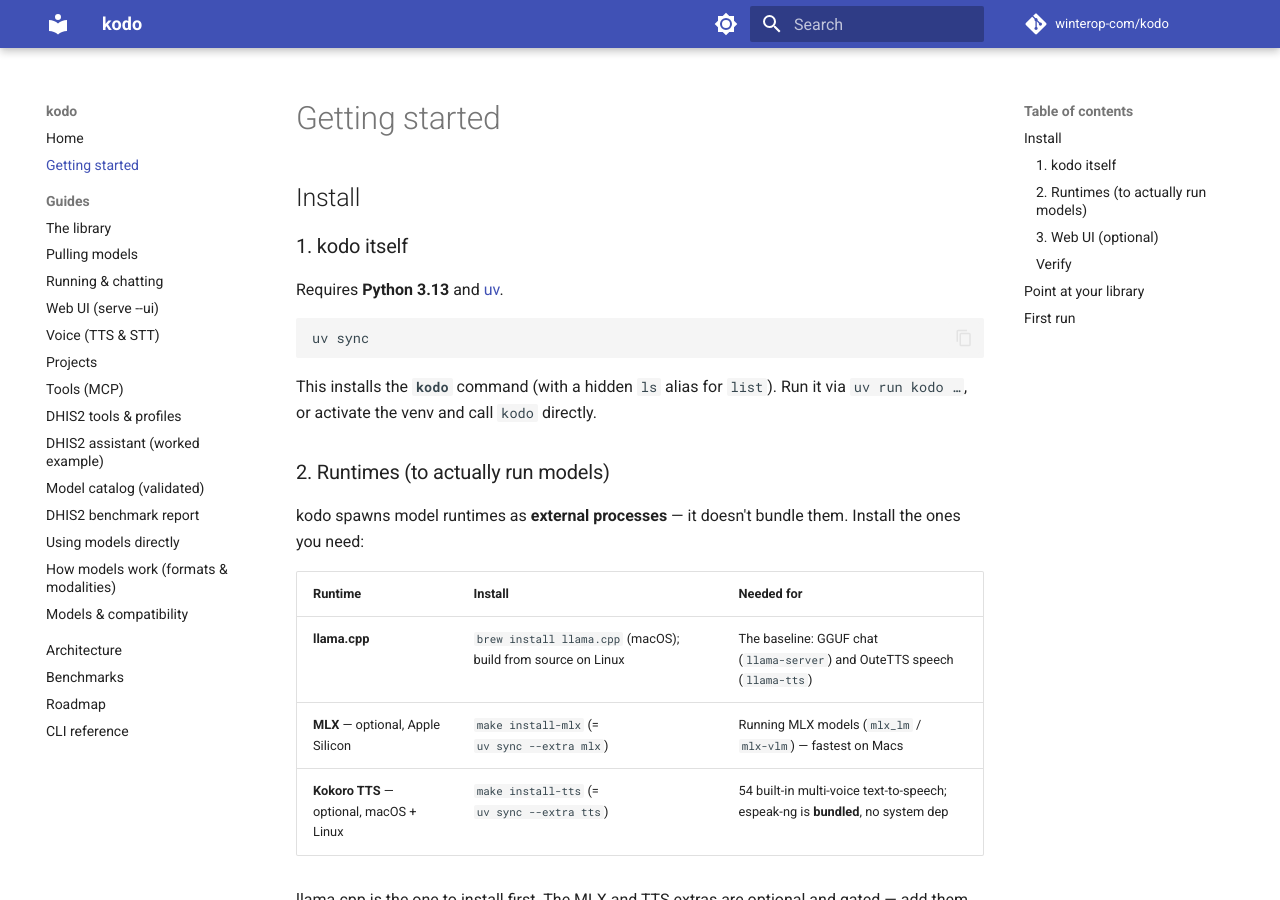
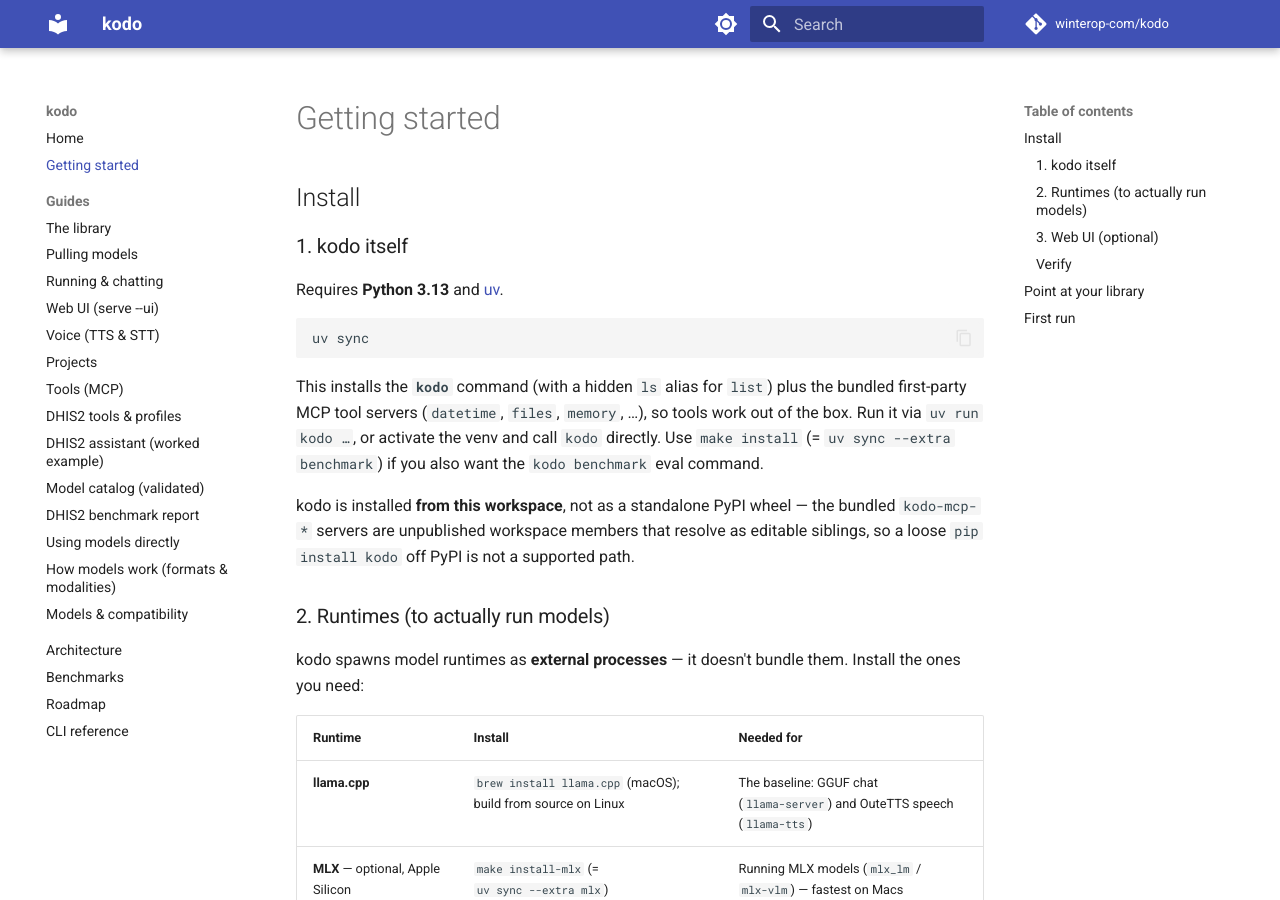
Before and after one commit to winterop-com/stabbur, an MkDocs documentation site: the page built from docs/getting-started.md, in a window 1280 px wide and 900 px high. Built offline with MkDocs 1.6.1 and Material for MkDocs 9.7.7, drawn with Linux system fonts in a browser that asks for light colours; comment, search, counter and statistics services are not loaded.

Commit message:
build(deps): make kodo-benchmark an opt-in extra, not a runtime dep
The app's wheel carried a bare `Requires-Dist: kodo-benchmark` (an unpublished
workspace package) even though benchmark is a dev/eval tool an end user doesn't
need to chat or serve. Move it to a `benchmark` extra so it's gated in the wheel
(`kodo-benchmark ; extra == 'benchmark'`) and opt-in. The `kodo benchmark` command
now requires the extra: Makefile install targets include it (its tests are under
packages/kodo-benchmark, collected by `make check`), and the documented global
install adds `benchmark` to the extras.

The seven bundled first-party MCP servers stay base deps by design — kodo ships a
working tool set out of the box. README/getting-started now document that kodo is
installed from this workspace (editable), not as a standalone PyPI wheel, so those
unpublished workspace members resolve as siblings.

````diff
--- a/docs/getting-started.md
+++ b/docs/getting-started.md
@@ -10,8 +10,15 @@
 uv sync
 ```
 
-This installs the **`kodo`** command (with a hidden `ls` alias for `list`). Run
-it via `uv run kodo …`, or activate the venv and call `kodo` directly.
+This installs the **`kodo`** command (with a hidden `ls` alias for `list`) plus the
+bundled first-party MCP tool servers (`datetime`, `files`, `memory`, …), so tools work
+out of the box. Run it via `uv run kodo …`, or activate the venv and call `kodo` directly.
+Use `make install` (= `uv sync --extra benchmark`) if you also want the `kodo benchmark`
+eval command.
+
+kodo is installed **from this workspace**, not as a standalone PyPI wheel — the bundled
+`kodo-mcp-*` servers are unpublished workspace members that resolve as editable siblings, so
+a loose `pip install kodo` off PyPI is not a supported path.
 
 ### 2. Runtimes (to actually run models)
 
````
Also changed, not shown: README.md (+7 -1 lines), pyproject.toml (+17 -1 lines), 2 other files.
